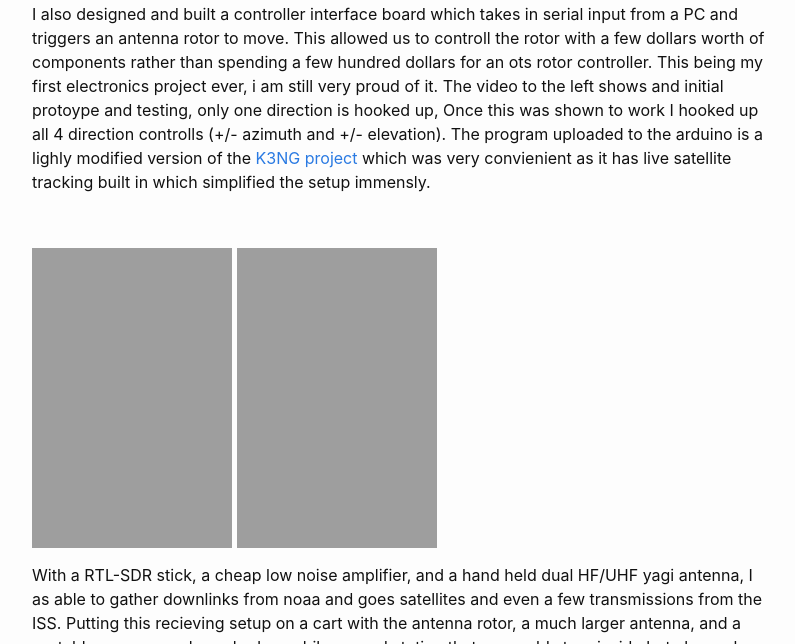
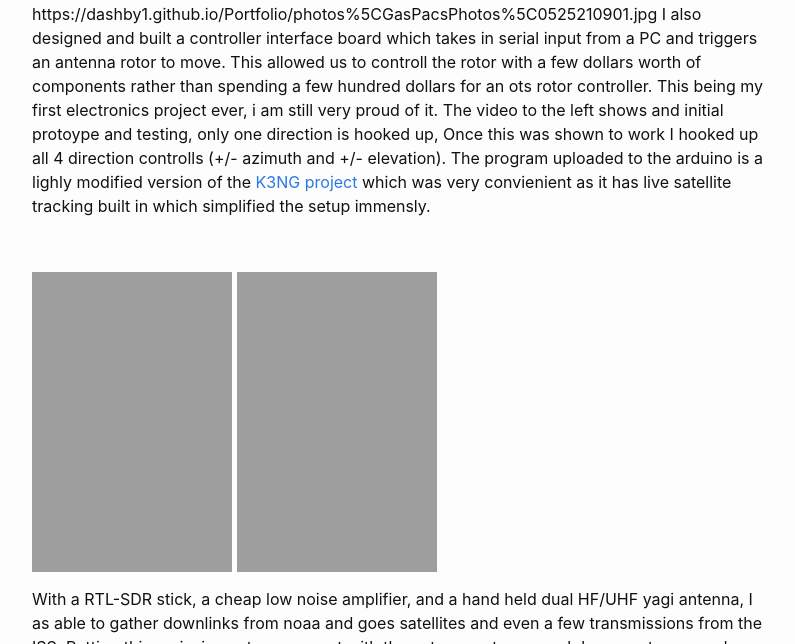
Before and after one commit to dashby1/Portfolio, a Jekyll site: the page built from _posts/2020-09-01-CubeSat_Ground_Station.markdown, in a window 1280 px wide and 900 px high, scrolled down 2306 px, cut to the strip 256-900 px from the top of the window. Shown: the whole strip, without its empty margins (238-1033 px from the left). Built offline with Jekyll 4.4.1, drawn with Linux system fonts in a browser that asks for light colours.

Commit message:
try again

```diff
--- a/_posts/2020-09-01-CubeSat_Ground_Station.markdown
+++ b/_posts/2020-09-01-CubeSat_Ground_Station.markdown
@@ -2,7 +2,7 @@
 layout: post
 title:  "CubeSat Ground Station"
 date:   2020-09-01 01:23:46 -0700
-image: photos/GasPacsPhotos/0706212026.jpg
+image: "photos/GasPacsPhotos/0706212026.jpg"
 categories: projects
 ---
 The GAS team, USU's amatuer satellite design team was the first design team I as a part of when I went to USU. I joined almost immediatley during my freshman year in the fall of 2020 and stayed until March of 2022.
@@ -14,6 +14,7 @@ My first responisbilities on the team was to make a link budget for the radio tr
 
 
 <video src="https://dashby1.github.io/Portfolio/photos/GasPacsPhotos/RotorVideo.mp4"  id="CSGSV1" width="540" height="675" controls></video>
+https://dashby1.github.io/Portfolio/photos%5CGasPacsPhotos%5C0525210901.jpg
 I also designed and built a controller interface board which takes in serial input from a PC and triggers an antenna rotor to move. This allowed us to controll the rotor with a few dollars worth of components rather than spending a few hundred dollars for an ots rotor controller. This being my first electronics project ever, i am still very proud of it. The video to the left shows and initial protoype and testing, only one direction is hooked up, Once this was shown to work I hooked up all 4 direction controlls (+/- azimuth and +/- elevation). The program uploaded to the arduino is a lighly modified version of the [K3NG project](https://blog.radioartisan.com/arduino_rotator_controller/) which was very convienient as it has live satellite tracking built in which simplified the setup immensly.
 
 <br>
```
